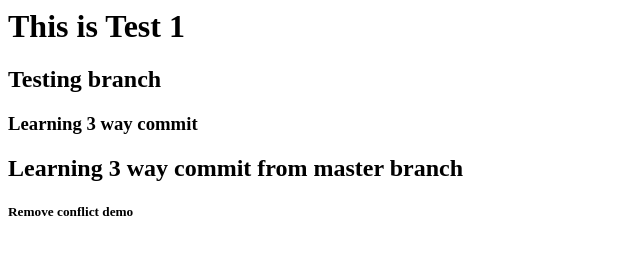
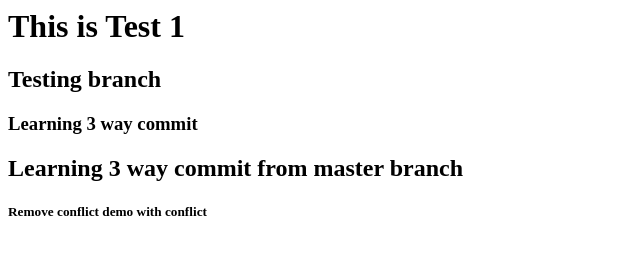
Before and after one commit to mangeshgurjar/webtest, a plain HTML site: page index.html in a window 1280 px wide. Shown: the full height of the page, 0-640 px from the left. Drawn offline with Linux system fonts and the light colour scheme.

Commit message:
conflicts

```diff
--- a/index.html
+++ b/index.html
@@ -2,4 +2,4 @@
 <h2>Testing branch</h2>
 <h3>Learning 3 way commit</h3>
 <h2>Learning 3 way commit from master branch</h2>
-<h5>Remove conflict demo</h5>
+<h5>Remove conflict demo with conflict</h5>
```
